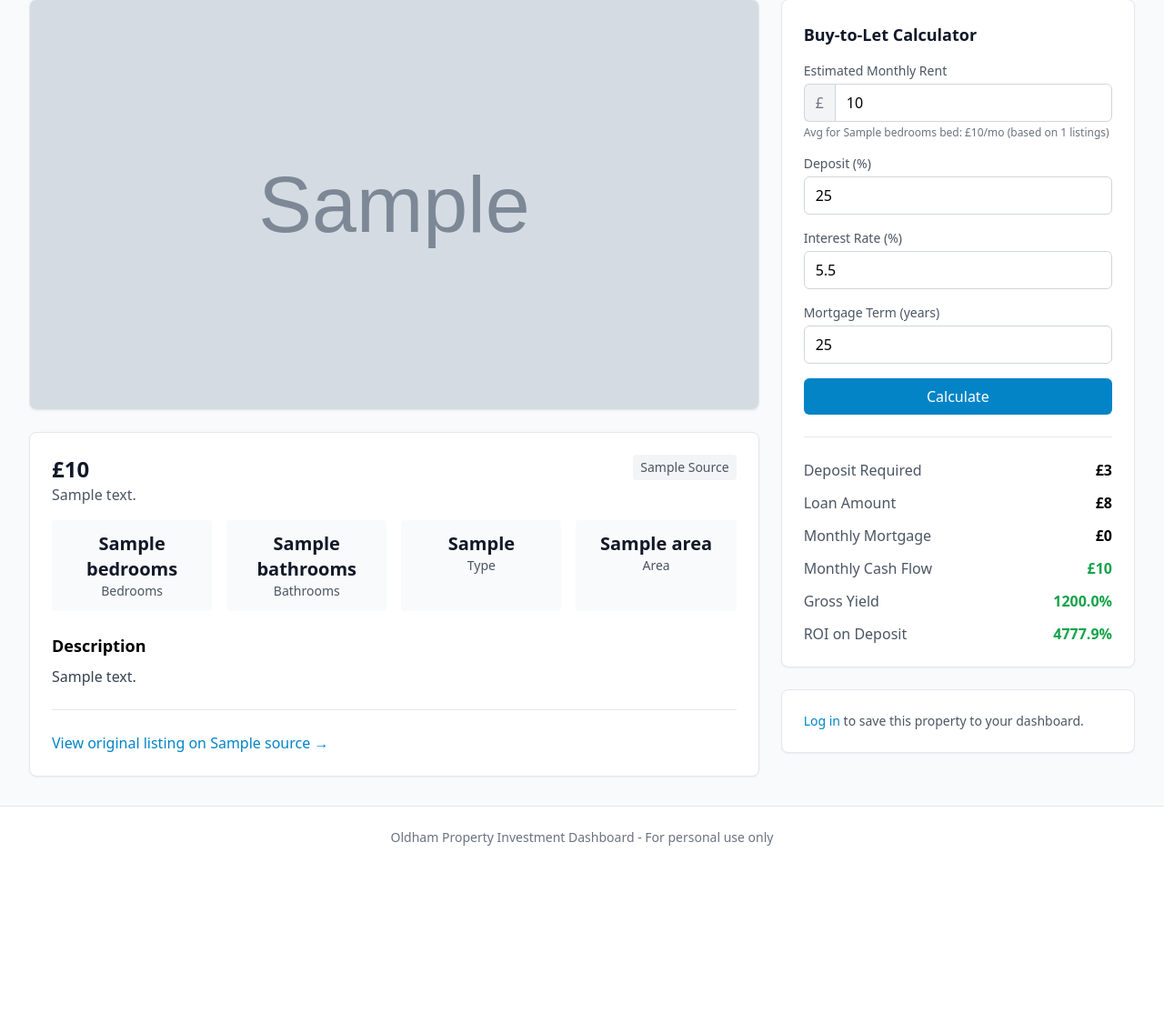
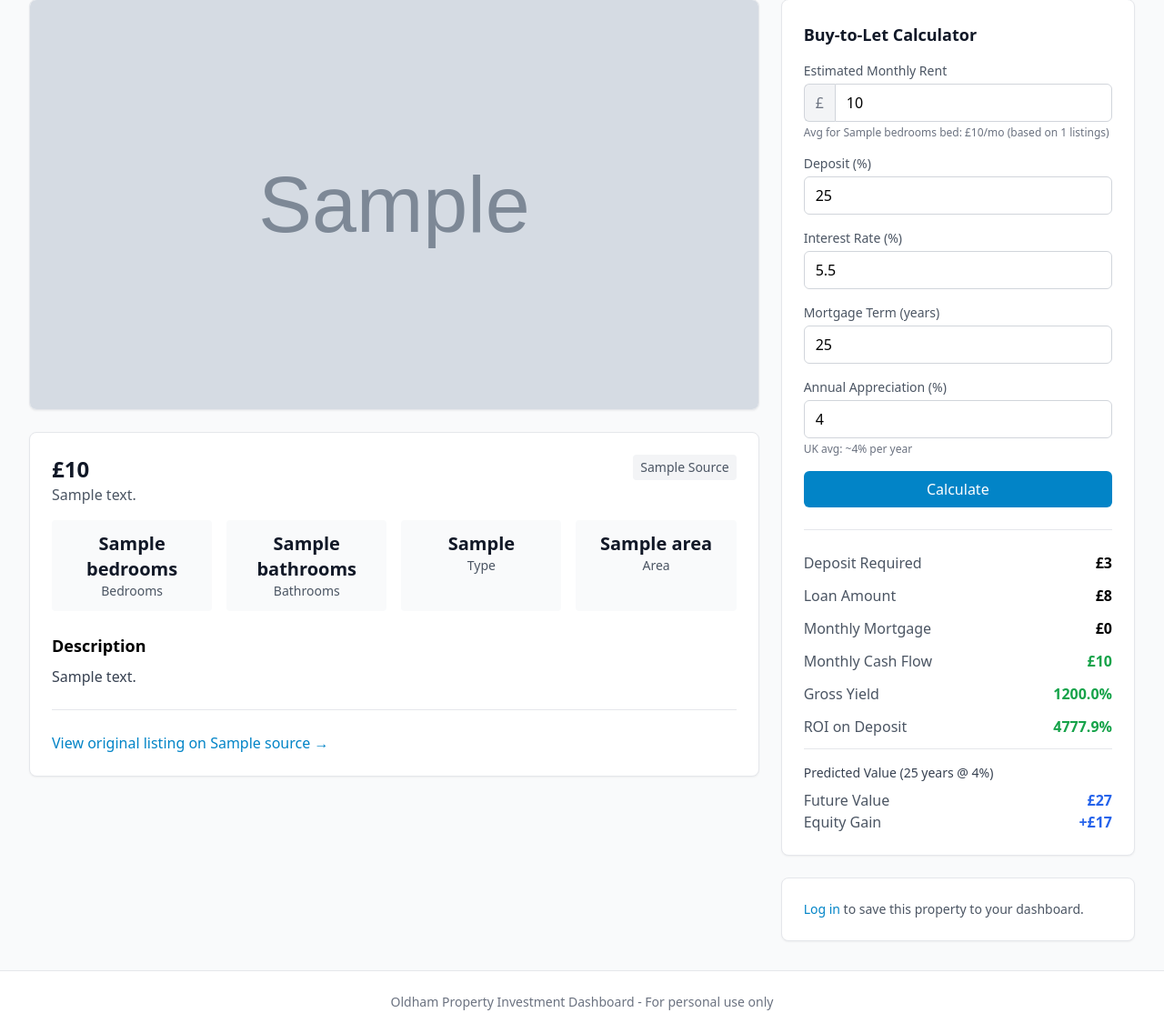
Before and after one commit to free-plinko-game/propertyscraper, a Python web app: template app/templates/property_detail.html in a window 1280 px wide. Shown: the part 138-1274 px from the top of the page at 91% size. Before the commit the page ends 1068 px from the top, so only its background shows below. Run offline with Jinja, Linux system fonts and the light colour scheme; the template is opened without the code that fills it: most values are stand-ins (such as "Sample title", 1, 10 or a date in 2020); grey boxes marked "Sample" are stand-in pictures; some libraries are stand-ins or nearby versions.

Commit message:
Add predicted property value based on annual appreciation
- Add appreciation_rate, future_value, equity_gain to BTLResults
- Add appreciation rate input to property detail calculator (default 4%)
- Calculate future value using compound growth formula
- Display predicted value and equity gain after mortgage term
- UK long-term avg property appreciation ~4% per year

```diff
--- a/app/templates/property_detail.html
+++ b/app/templates/property_detail.html
@@ -133,6 +133,13 @@
                            class="w-full px-3 py-2 border border-gray-300 rounded-md focus:outline-none focus:ring-2 focus:ring-primary-500">
                 </div>
 
+                <div>
+                    <label class="block text-sm text-gray-600 mb-1">Annual Appreciation (%)</label>
+                    <input type="number" id="appreciationRate" value="4" step="0.5" min="0" max="15"
+                           class="w-full px-3 py-2 border border-gray-300 rounded-md focus:outline-none focus:ring-2 focus:ring-primary-500">
+                    <p class="text-xs text-gray-500 mt-1">UK avg: ~4% per year</p>
+                </div>
+
                 <button type="button" onclick="calculateBTL()"
                         class="w-full py-2 bg-primary-600 text-white rounded-md hover:bg-primary-700">
                     Calculate
@@ -223,13 +230,14 @@ function calculateBTL() {
     const deposit = parseFloat(document.getElementById('depositPercent').value);
     const rate = parseFloat(document.getElementById('interestRate').value);
     const term = parseInt(document.getElementById('mortgageTerm').value);
+    const appreciation = parseFloat(document.getElementById('appreciationRate').value) || 4;
 
     if (!price || !rent) {
         alert('Please enter the monthly rent');
         return;
     }
 
-    // Calculate
+    // Calculate mortgage
     const depositAmount = price * (deposit / 100);
     const loanAmount = price - depositAmount;
     const monthlyRate = (rate / 100) / 12;
@@ -248,6 +256,10 @@ function calculateBTL() {
     const grossYield = (annualRent / price) * 100;
     const annualCashFlow = monthlyCashFlow * 12;
     const roi = depositAmount > 0 ? (annualCashFlow / depositAmount) * 100 : 0;
+
+    // Calculate future property value
+    const futureValue = price * Math.pow(1 + appreciation / 100, term);
+    const equityGain = futureValue - price;
 
     // Update results
     const resultsHtml = `
@@ -277,6 +289,17 @@ function calculateBTL() {
             <span class="text-gray-600">ROI on Deposit</span>
             <span class="font-semibold ${roi >= 0 ? 'text-green-600' : 'text-red-600'}">${roi.toFixed(1)}%</span>
         </div>
+        <div class="mt-4 pt-4 border-t border-gray-200">
+            <div class="text-sm font-medium text-gray-700 mb-2">Predicted Value (${term} years @ ${appreciation}%)</div>
+            <div class="flex justify-between">
+                <span class="text-gray-600">Future Value</span>
+                <span class="font-semibold text-blue-600">£${futureValue.toLocaleString('en-GB', {maximumFractionDigits: 0})}</span>
+            </div>
+            <div class="flex justify-between">
+                <span class="text-gray-600">Equity Gain</span>
+                <span class="font-semibold text-blue-600">+£${equityGain.toLocaleString('en-GB', {maximumFractionDigits: 0})}</span>
+            </div>
+        </div>
     `;
     document.getElementById('btlResults').innerHTML = resultsHtml;
 }
```
Also changed, not shown: app/services/calculator.py (+25 -2 lines).
